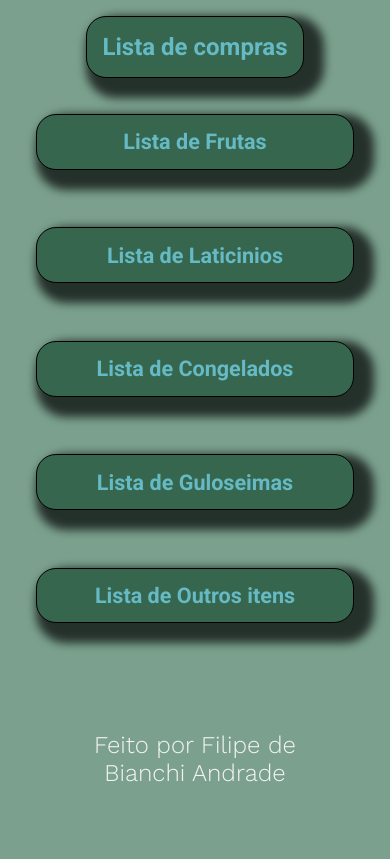
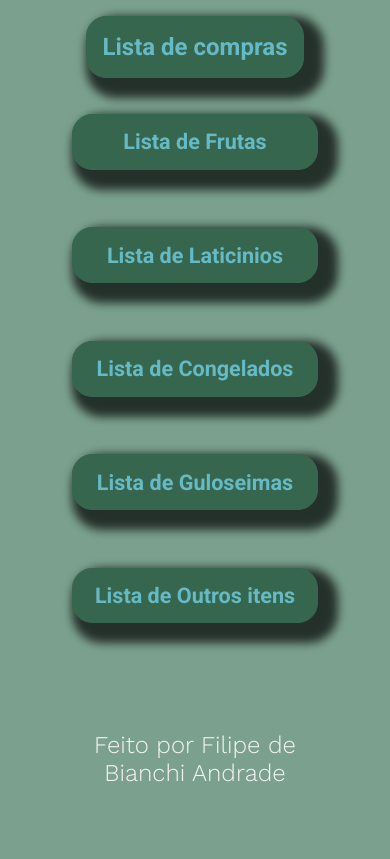
Before and after one commit to Filipe-0911/listaDeCompras, a plain HTML site: page index.html in a window 390 px wide. Drawn offline with nearby package versions, Linux system fonts and the light colour scheme.

Commit message:
modificando css projeto

```diff
--- a/css/style.css
+++ b/css/style.css
@@ -15,23 +15,29 @@
     --fonte-secundaria: 'Work Sans', sans-serif;
 
 }
-
+li {
+    text-align: left;
+    margin: 0.5em 0;
+    display: flex;
+    align-items: center;
+    justify-content: space-between;
+    border: 1px solid var(--bg-listas);
+}
+li:hover {
+    background-color: var(--listas-hover);
+    border: 1px solid var(--listas-hover);
+    border-radius: 13px;
+}
 .cabecalho {
     display: flex;
     justify-content: center;
     margin: auto 10%;
+    margin-bottom: 2em;
 }
 
 .titulo {
 
-    margin: 1em 5em 1em 0;
-}
-
-.lista-de-compras {
-    display: flex;
-    justify-content: center;
-    align-items: flex-start;
-
+    margin: 1em 5em;
 }
 
 body {
@@ -39,7 +45,7 @@ body {
 }
 
 .conteudo {
-    margin: auto 10%;
+    margin: auto;
     text-align: center;
 
 }
@@ -47,7 +53,6 @@ body {
 .lista {
     display: flex;
     justify-content: space-between;
-    width: 100%;
     text-align: center;
 }
 
@@ -60,25 +65,25 @@ body {
     display: flex;
     background-color: var(--bg-listas);
     flex-direction: column;
-    border: 1px solid black;
+    border: 1px solid var(--bg-listas);
     border-radius: 20px;
     padding: 1em;
     box-shadow: 10px 10px 10px 10px rgba(0, 0, 0, 0.7);
 
 }
+.frutas,
+.laticinios,
+.congelados,
+.doces,
+.outros {
+    width: 15em;
 
-.frutas:hover,
-.laticinios:hover,
-.congelados:hover,
-.doces:hover,
-.outros:hover {
-    background-color: var(--listas-hover);
 }
 
 #frutas,
 #laticinios,
 #congelados,
-#doces,
+#guloseimas,
 #outros {
     cursor: pointer;
 }
@@ -89,12 +94,21 @@ ul {
 
 }
 
+img {
+    width: 8%;
+}
+
 .riscar-item2 {
     font-family: var(--fonte-secundaria);
-    font-weight: 400;
-    font-size: 1.5em;
     text-decoration: line-through red;
     color: red;
+    font-size: 1em;
+}
+.riscar-item {
+    font-family: var(--fonte-secundaria);
+    color: var(--cor-lista);
+    font-size: 1em;
+
 }
 
 .titulo-frutas,
@@ -110,13 +124,6 @@ ul {
 
 }
 
-.riscar-item {
-    font-family: var(--fonte-secundaria);
-    font-size: 1.5em;
-    color: var(--cor-lista);
-
-}
-
 .rodape {
     text-align: center;
     font-family: var(--fonte-secundaria);
@@ -127,7 +134,7 @@ ul {
     font-weight: 300;
 }
 
-@media screen and (max-width:821px) {
+@media screen and (max-width:1500px) {
     .conteudo {
         margin: 0;
     }
@@ -138,12 +145,45 @@ ul {
     }
 
     .lista {
-        width: 100%;
+
         margin: 2.5em;
-        justify-content: center;
+        justify-content: space-between;
+        align-items: center;
         gap: 2em;
         font-size: 0.9em;
     }
+}
+
+@media screen and (max-width:1000px) {
+
+    .cabecalho {
+        margin-top: 1em;
+    }
+
+    .conteudo {
+        margin: 0 5em;
+
+
+    }
+
+    .lista {
+        flex-direction: column;
+        gap: 4em;
+
+    }
+
+    .frutas,
+    .laticinios,
+    .congelados,
+    .doces,
+    .outros {
+        margin: 0 10em;
+    }
+
+    .rodape {
+        display: block;
+    }
+
 }
 
 
@@ -165,12 +205,12 @@ ul {
 
     }
 
-    .frutas:hover,
-    .laticinios:hover,
-    .congelados:hover,
-    .doces:hover,
-    .outros:hover {
-        background-color: var(--bg-body);
+    .frutas,
+    .laticinios,
+    .congelados,
+    .doces,
+    .outros {
+        margin: 0;
     }
 
     .rodape {
```
